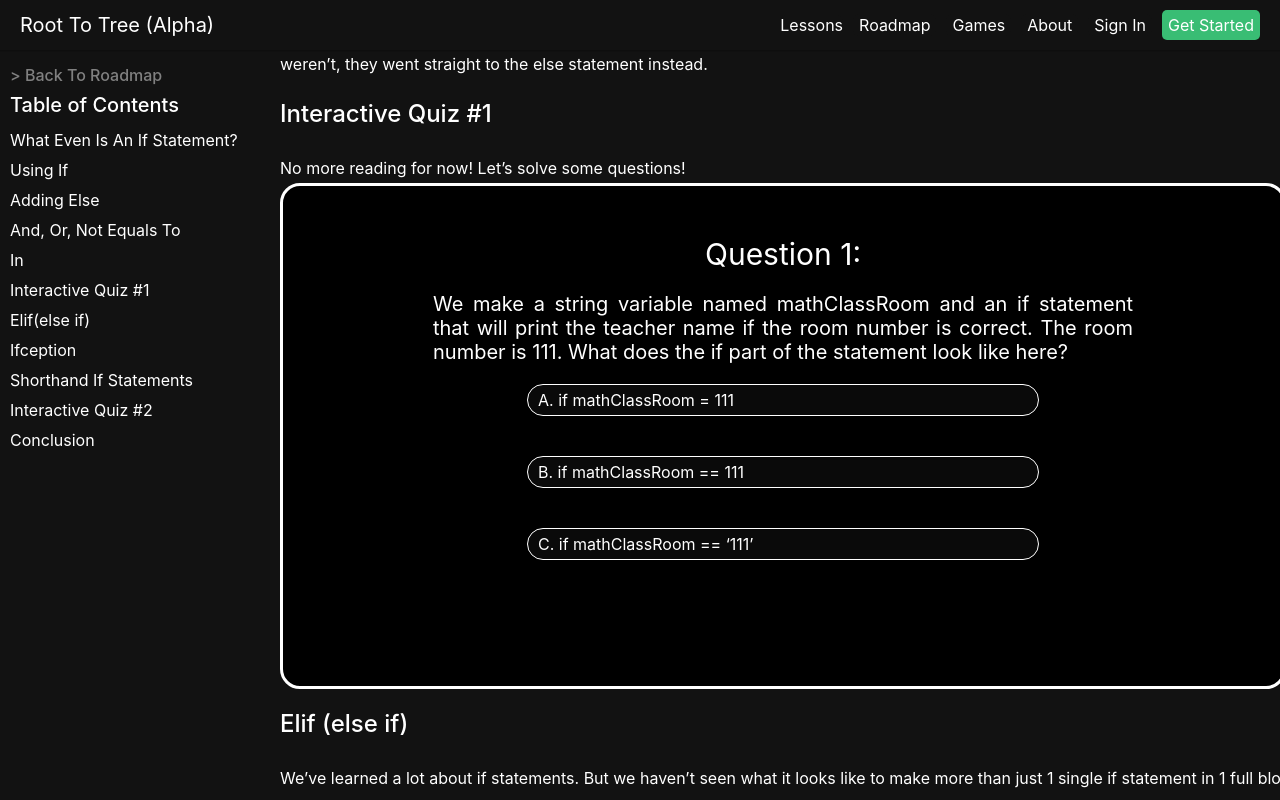
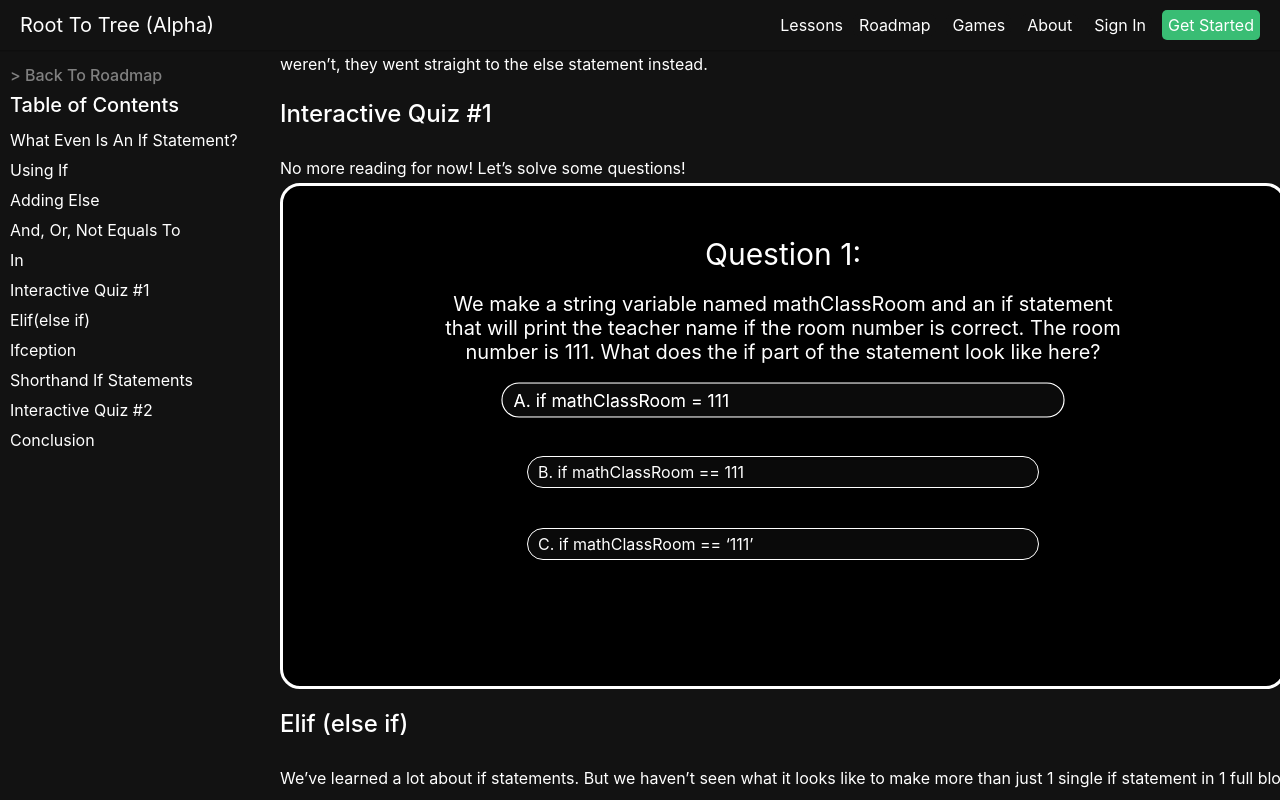
Before and after one commit to tljibbers/Web-App-For-Teaching-CS, a React (Vite) app in the folder web-app-for-teaching-cs/: page /if-else-then in a window 1280 px wide. In both pictures the pointer is over the element 783 px from the left and 3984 px from the top of the page. Shown: the part 3584-4384 px from the top of the page. Built offline with nearby package versions, Linux system fonts and the light colour scheme; no server answers.

Commit message:
slight fix and added styling

```diff
--- a/web-app-for-teaching-cs/src/arrayQuizQuestions.css
+++ b/web-app-for-teaching-cs/src/arrayQuizQuestions.css
@@ -5,7 +5,7 @@
 }
 
 .question {
-    text-align: justify;
+    text-align: center;
     padding-top: 20px;
     font-size: 20px;
     width: 700px;
@@ -29,7 +29,13 @@
     padding-left: 10px;
     background-color: #0a0a0a;
     cursor: pointer;
+    transition: transform 0.1s ease;
 
+}
+
+.questionBox:hover{
+    transform: scale(1.1);
+    filter: brightness(110%);
 }
 
 .scoreContainer {
```
